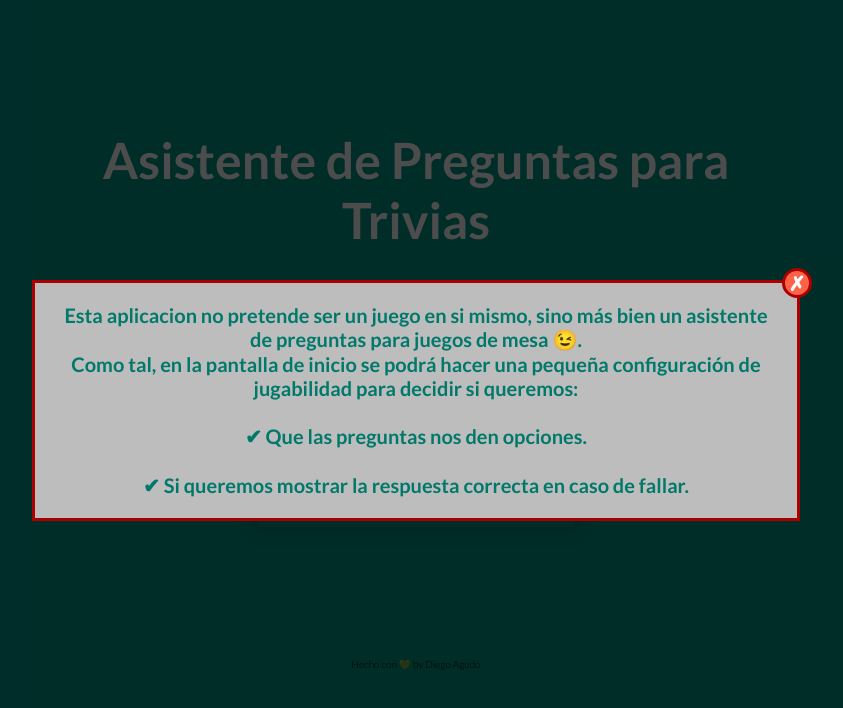
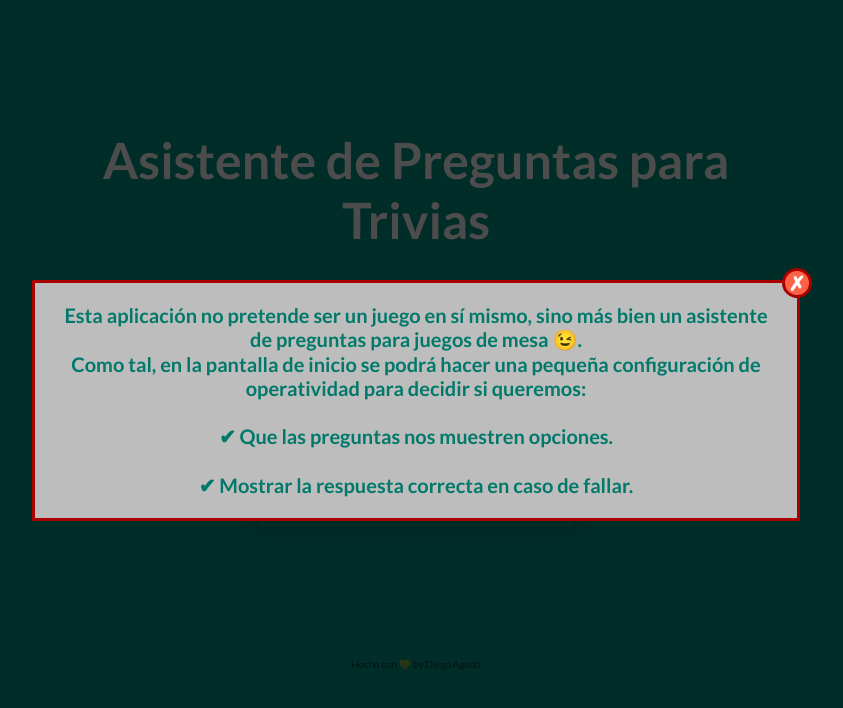
Before and after one commit to agudodiego/Asistente_Trivias, a plain HTML site: page index.html in a window 1280 px wide. Shown: the whole page, without its empty margins (224-1067 px from the left). Drawn offline with Linux system fonts and the light colour scheme.

Commit message:
correccion de textos

```diff
--- a/index.html
+++ b/index.html
@@ -14,12 +14,12 @@
 
     <div class="aviso">
         <div class="aviso__texto">
-            Esta aplicacion no pretende ser un juego en si mismo, sino más bien
+            Esta aplicación no pretende ser un juego en sí mismo, sino más bien
             un asistente de preguntas para juegos de mesa &#128521;. <br>
             Como tal, en la pantalla de inicio se podrá hacer una pequeña configuración
-            de jugabilidad para decidir si queremos: <br>
-            <br> &#10004; Que las preguntas nos den opciones. <br>
-            <br> &#10004; Si queremos mostrar la respuesta correcta en caso de
+            de operatividad para decidir si queremos: <br>
+            <br> &#10004; Que las preguntas nos muestren opciones. <br>
+            <br> &#10004; Mostrar la respuesta correcta en caso de
             fallar.
             <div class="aviso__x">&#10007;</div>
         </div>
@@ -30,9 +30,9 @@
         <h1 class="container__title">Asistente de Preguntas para Trivias</h1>
 
         <div class="container__controls">
-            <a href="juego.html" class="controls__btnJugar">Jugar</a>
+            <a href="juego.html" class="controls__btnJugar">Comenzar</a>
             <div class="controls__checkbox">
-                <input type="checkbox" id="checkbox1" checked>Jugar con Opciones
+                <input type="checkbox" id="checkbox1" checked>Mostrar Opciones
             </div>
             <div class="controls__checkbox">
                 <input type="checkbox" id="checkbox2">Mostrar Respuesta
```
Also changed, not shown: juego.js (+4 -3 lines).
